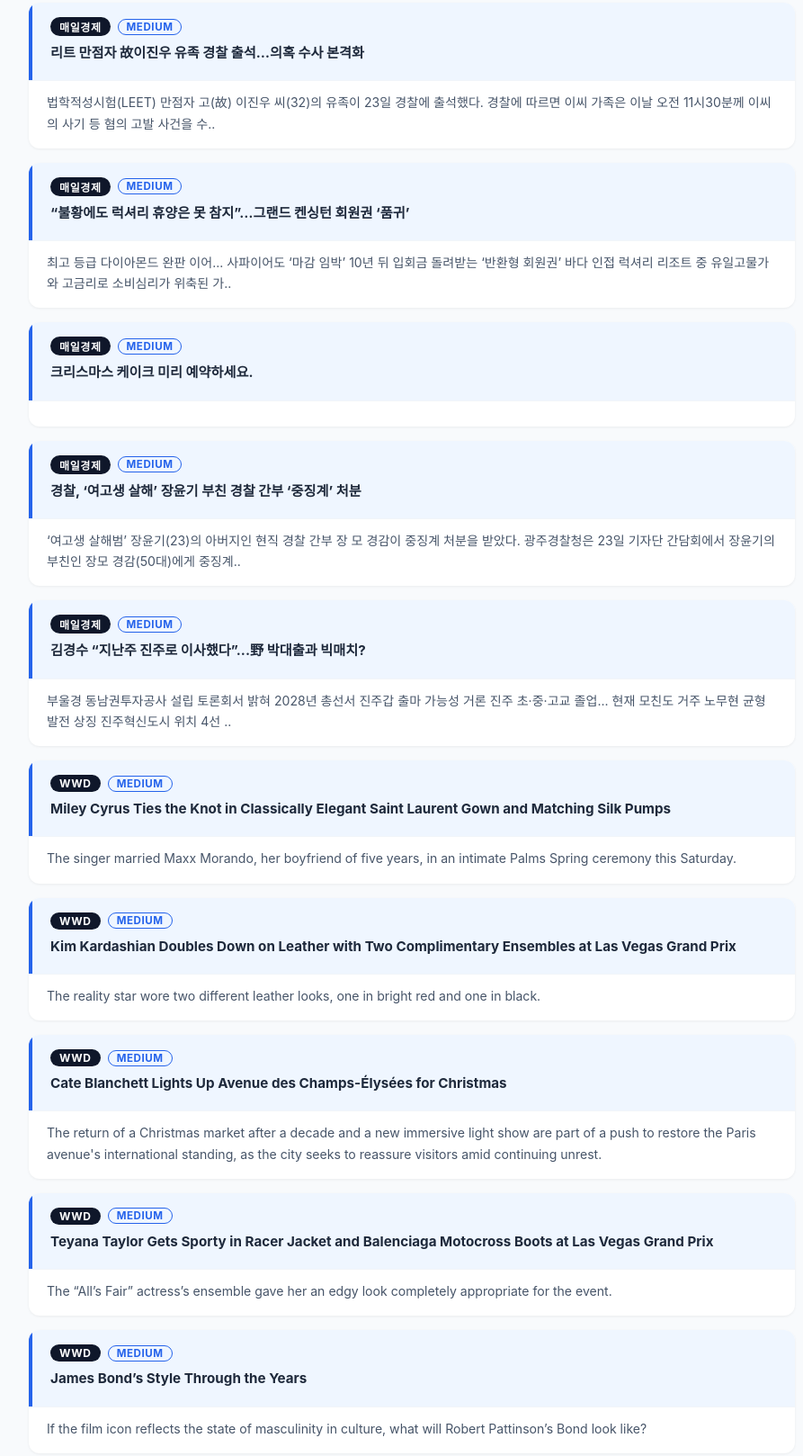
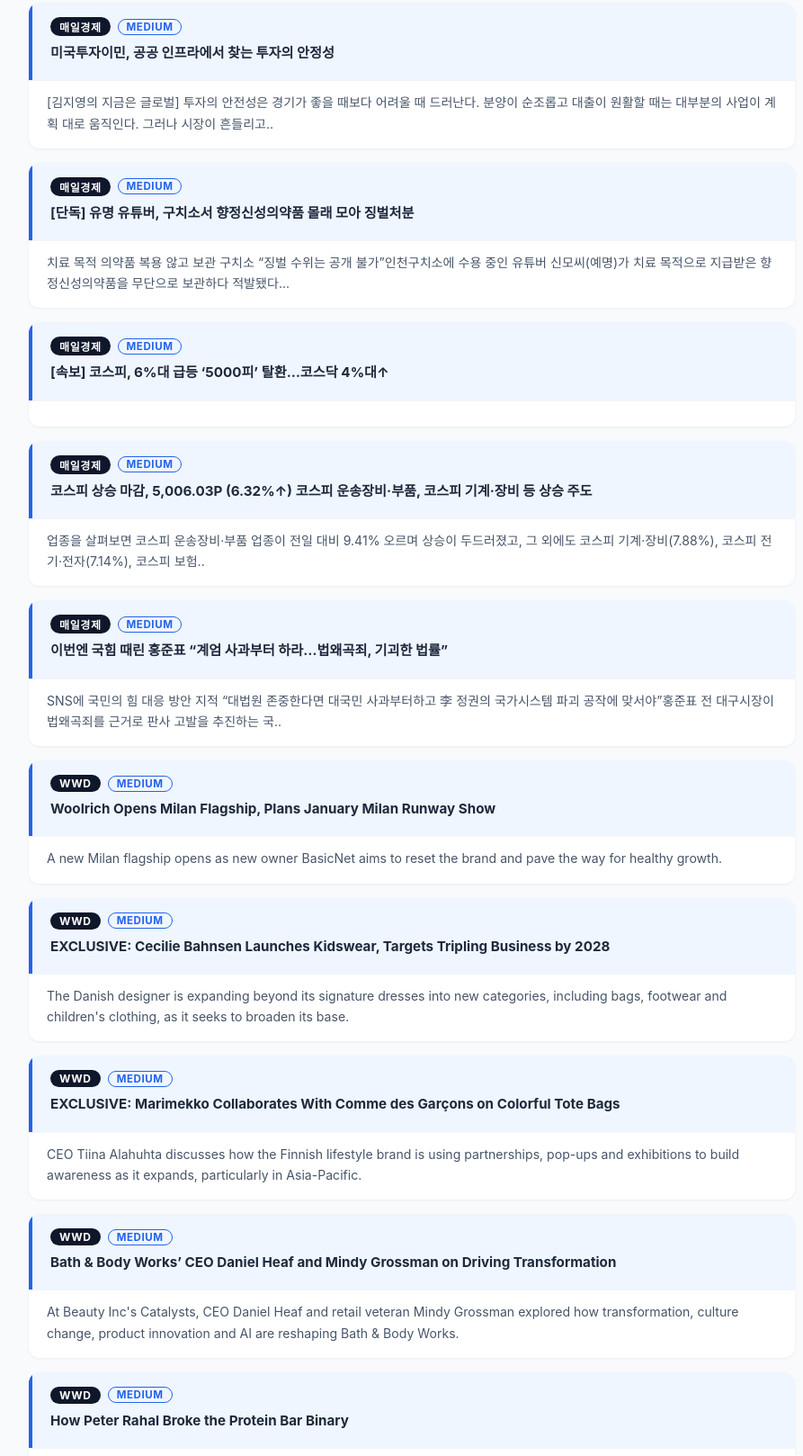
Before and after one commit to fame48kr/daily-newsletter, a plain HTML site: page index.html in a window 1280 px wide. Shown: the part 280-1898 px from the top of the page at 90% size, without its empty margins (182-1075 px from the left). Drawn offline with Linux system fonts and the light colour scheme.

Commit message:
deploy: b4a7a6250e3ed73876d34ceac3e6182636097a5a

```diff
--- a/index.html
+++ b/index.html
@@ -3,7 +3,7 @@
 <head>
 <meta charset="UTF-8">
 <meta name="viewport" content="width=device-width, initial-scale=1.0">
-<title>Daily Newsletter | November 23, 2026</title>
+<title>Daily Newsletter | November 24, 2026</title>
 <style>
   *, *::before, *::after { box-sizing: border-box; margin: 0; padding: 0; }
   body { font-family: -apple-system, BlinkMacSystemFont, "Segoe UI", sans-serif; background: #f8fafc; color: #1e293b; }
@@ -67,7 +67,7 @@
 
 <div class="hero">
   <h1>Daily Newsletter</h1>
-  <div class="date">NOVEMBER 23, 2026</div>
+  <div class="date">NOVEMBER 24, 2026</div>
 </div>
 
 <div class="controls">
@@ -91,13 +91,13 @@
               <span class="importance-badge" style="color:#2563eb; border-color:#2563eb;">Medium</span>
             </div>
             <h3 class="card-title">
-              <a href="https://www.mk.co.kr/news/society/12216019" target="_blank" rel="noopener">리트 만점자 故이진우 유족 경찰 출석…의혹 수사 본격화</a>
+              <a href="https://www.mk.co.kr/news/society/12217142" target="_blank" rel="noopener">미국투자이민, 공공 인프라에서 찾는 투자의 안정성</a>
             </h3>
             <div class="tags"></div>
           </div>
           <div class="card-body">
-            <p class="summary ko">법학적성시험(LEET) 만점자 고(故) 이진우 씨(32)의 유족이 23일 경찰에 출석했다. 경찰에 따르면 이씨 가족은 이날 오전 11시30분께 이씨의 사기 등 혐의 고발 사건을 수..</p>
-            <p class="summary en hidden">법학적성시험(LEET) 만점자 고(故) 이진우 씨(32)의 유족이 23일 경찰에 출석했다. 경찰에 따르면 이씨 가족은 이날 오전 11시30분께 이씨의 사기 등 혐의 고발 사건을 수..</p>
+            <p class="summary ko">[김지영의 지금은 글로벌] 투자의 안전성은 경기가 좋을 때보다 어려울 때 드러난다. 분양이 순조롭고 대출이 원활할 때는 대부분의 사업이 계획 대로 움직인다. 그러나 시장이 흔들리고..</p>
+            <p class="summary en hidden">[김지영의 지금은 글로벌] 투자의 안전성은 경기가 좋을 때보다 어려울 때 드러난다. 분양이 순조롭고 대출이 원활할 때는 대부분의 사업이 계획 대로 움직인다. 그러나 시장이 흔들리고..</p>
           </div>
         </div>
         <div class="card" data-importance="Medium">
@@ -107,13 +107,13 @@
               <span class="importance-badge" style="color:#2563eb; border-color:#2563eb;">Medium</span>
             </div>
             <h3 class="card-title">
-              <a href="https://www.mk.co.kr/news/business/12216003" target="_blank" rel="noopener">“불황에도 럭셔리 휴양은 못 참지”…그랜드 켄싱턴 회원권 ‘품귀’</a>
+              <a href="https://www.mk.co.kr/news/society/12217141" target="_blank" rel="noopener">[단독] 유명 유튜버, 구치소서 향정신성의약품 몰래 모아 징벌처분</a>
             </h3>
             <div class="tags"></div>
           </div>
           <div class="card-body">
-            <p class="summary ko">최고 등급 다이아몬드 완판 이어...  사파이어도 ‘마감 임박’ 10년 뒤 입회금 돌려받는 ‘반환형 회원권’ 바다 인접 럭셔리 리조트 중 유일고물가와 고금리로 소비심리가 위축된 가..</p>
-            <p class="summary en hidden">최고 등급 다이아몬드 완판 이어...  사파이어도 ‘마감 임박’ 10년 뒤 입회금 돌려받는 ‘반환형 회원권’ 바다 인접 럭셔리 리조트 중 유일고물가와 고금리로 소비심리가 위축된 가..</p>
+            <p class="summary ko">치료 목적 의약품 복용 않고 보관 구치소 “징벌 수위는 공개 불가”인천구치소에 수용 중인 유튜버 신모씨(예명)가 치료 목적으로 지급받은 향정신성의약품을 무단으로 보관하다 적발됐다...</p>
+            <p class="summary en hidden">치료 목적 의약품 복용 않고 보관 구치소 “징벌 수위는 공개 불가”인천구치소에 수용 중인 유튜버 신모씨(예명)가 치료 목적으로 지급받은 향정신성의약품을 무단으로 보관하다 적발됐다...</p>
           </div>
         </div>
         <div class="card" data-importance="Medium">
@@ -123,7 +123,7 @@
               <span class="importance-badge" style="color:#2563eb; border-color:#2563eb;">Medium</span>
             </div>
             <h3 class="card-title">
-              <a href="https://www.mk.co.kr/news/business/12216000" target="_blank" rel="noopener">크리스마스 케이크 미리 예약하세요.</a>
+              <a href="https://www.mk.co.kr/news/stock/12217139" target="_blank" rel="noopener">[속보] 코스피, 6%대 급등 ‘5000피’ 탈환…코스닥 4%대↑</a>
             </h3>
             <div class="tags"></div>
           </div>
@@ -139,13 +139,13 @@
               <span class="importance-badge" style="color:#2563eb; border-color:#2563eb;">Medium</span>
             </div>
             <h3 class="card-title">
-              <a href="https://www.mk.co.kr/news/society/12215998" target="_blank" rel="noopener">경찰, ‘여고생 살해’ 장윤기 부친 경찰 간부 ‘중징계’ 처분</a>
+              <a href="https://www.mk.co.kr/news/stock/12217138" target="_blank" rel="noopener">코스피 상승 마감, 5,006.03P (6.32%↑) 코스피 운송장비·부품, 코스피 기계·장비 등 상승 주도</a>
             </h3>
             <div class="tags"></div>
           </div>
           <div class="card-body">
-            <p class="summary ko">‘여고생 살해범’ 장윤기(23)의 아버지인 현직 경찰 간부 장 모 경감이 중징계 처분을 받았다. 광주경찰청은 23일 기자단 간담회에서 장윤기의 부친인 장모 경감(50대)에게 중징계..</p>
-            <p class="summary en hidden">‘여고생 살해범’ 장윤기(23)의 아버지인 현직 경찰 간부 장 모 경감이 중징계 처분을 받았다. 광주경찰청은 23일 기자단 간담회에서 장윤기의 부친인 장모 경감(50대)에게 중징계..</p>
+            <p class="summary ko">업종을 살펴보면 코스피 운송장비·부품 업종이 전일 대비 9.41% 오르며 상승이 두드러졌고, 그 외에도 코스피 기계·장비(7.88%), 코스피 전기·전자(7.14%), 코스피 보험..</p>
+            <p class="summary en hidden">업종을 살펴보면 코스피 운송장비·부품 업종이 전일 대비 9.41% 오르며 상승이 두드러졌고, 그 외에도 코스피 기계·장비(7.88%), 코스피 전기·전자(7.14%), 코스피 보험..</p>
           </div>
         </div>
         <div class="card" data-importance="Medium">
@@ -155,13 +155,13 @@
               <span class="importance-badge" style="color:#2563eb; border-color:#2563eb;">Medium</span>
             </div>
             <h3 class="card-title">
-              <a href="https://www.mk.co.kr/news/politics/12215997" target="_blank" rel="noopener">김경수 “지난주 진주로 이사했다”...野 박대출과 빅매치?</a>
+              <a href="https://www.mk.co.kr/news/politics/12217137" target="_blank" rel="noopener">이번엔 국힘 때린 홍준표 “계엄 사과부터 하라…법왜곡죄, 기괴한 법률”</a>
             </h3>
             <div class="tags"></div>
           </div>
           <div class="card-body">
-            <p class="summary ko">부울경 동남권투자공사 설립 토론회서 밝혀 2028년 총선서 진주갑 출마 가능성 거론  진주 초·중·고교 졸업... 현재 모친도 거주 노무현 균형발전 상징 진주혁신도시 위치  4선 ..</p>
-            <p class="summary en hidden">부울경 동남권투자공사 설립 토론회서 밝혀 2028년 총선서 진주갑 출마 가능성 거론  진주 초·중·고교 졸업... 현재 모친도 거주 노무현 균형발전 상징 진주혁신도시 위치  4선 ..</p>
+            <p class="summary ko">SNS에 국민의 힘 대응 방안 지적 “대법원 존중한다면 대국민 사과부터하고 李 정권의 국가시스템 파괴 공작에 맞서야”홍준표 전 대구시장이 법왜곡죄를 근거로 판사 고발을 추진하는 국..</p>
+            <p class="summary en hidden">SNS에 국민의 힘 대응 방안 지적 “대법원 존중한다면 대국민 사과부터하고 李 정권의 국가시스템 파괴 공작에 맞서야”홍준표 전 대구시장이 법왜곡죄를 근거로 판사 고발을 추진하는 국..</p>
           </div>
         </div>
         <div class="card" data-importance="Medium">
@@ -171,13 +171,13 @@
               <span class="importance-badge" style="color:#2563eb; border-color:#2563eb;">Medium</span>
             </div>
             <h3 class="card-title">
-              <a href="https://wwd.com/?p=1239461853" target="_blank" rel="noopener">Miley Cyrus Ties the Knot in Classically Elegant Saint Laurent Gown and Matching Silk Pumps</a>
+              <a href="https://wwd.com/?p=1239462254" target="_blank" rel="noopener">Woolrich Opens Milan Flagship, Plans January Milan Runway Show</a>
             </h3>
             <div class="tags"></div>
           </div>
           <div class="card-body">
-            <p class="summary ko">The singer married Maxx Morando, her boyfriend of five years, in an intimate Palms Spring ceremony this Saturday.</p>
-            <p class="summary en hidden">The singer married Maxx Morando, her boyfriend of five years, in an intimate Palms Spring ceremony this Saturday.</p>
+            <p class="summary ko">A new Milan flagship opens as new owner BasicNet aims to reset the brand and pave the way for healthy growth.</p>
+            <p class="summary en hidden">A new Milan flagship opens as new owner BasicNet aims to reset the brand and pave the way for healthy growth.</p>
           </div>
         </div>
         <div class="card" data-importance="Medium">
@@ -187,13 +187,13 @@
               <span class="importance-badge" style="color:#2563eb; border-color:#2563eb;">Medium</span>
             </div>
             <h3 class="card-title">
-              <a href="https://wwd.com/?p=1239461824" target="_blank" rel="noopener">Kim Kardashian Doubles Down on Leather with Two Complimentary Ensembles at Las Vegas Grand Prix</a>
+              <a href="https://wwd.com/?p=1239462119" target="_blank" rel="noopener">EXCLUSIVE: Cecilie Bahnsen Launches Kidswear, Targets Tripling Business by 2028</a>
             </h3>
             <div class="tags"></div>
           </div>
           <div class="card-body">
-            <p class="summary ko">The reality star wore two different leather looks, one in bright red and one in black.</p>
-            <p class="summary en hidden">The reality star wore two different leather looks, one in bright red and one in black.</p>
+            <p class="summary ko">The Danish designer is expanding beyond its signature dresses into new categories, including bags, footwear and children's clothing, as it seeks to broaden its base.</p>
+            <p class="summary en hidden">The Danish designer is expanding beyond its signature dresses into new categories, including bags, footwear and children's clothing, as it seeks to broaden its base.</p>
           </div>
         </div>
         <div class="card" data-importance="Medium">
@@ -203,13 +203,13 @@
               <span class="importance-badge" style="color:#2563eb; border-color:#2563eb;">Medium</span>
             </div>
             <h3 class="card-title">
-              <a href="https://wwd.com/?p=1239461802" target="_blank" rel="noopener">Cate Blanchett Lights Up Avenue des Champs-Élysées for Christmas</a>
+              <a href="https://wwd.com/?p=1239462606" target="_blank" rel="noopener">EXCLUSIVE: Marimekko Collaborates With Comme des Garçons on Colorful Tote Bags</a>
             </h3>
             <div class="tags"></div>
           </div>
           <div class="card-body">
-            <p class="summary ko">The return of a Christmas market after a decade and a new immersive light show are part of a push to restore the Paris avenue's international standing, as the city seeks to reassure visitors amid continuing unrest.</p>
-            <p class="summary en hidden">The return of a Christmas market after a decade and a new immersive light show are part of a push to restore the Paris avenue's international standing, as the city seeks to reassure visitors amid continuing unrest.</p>
+            <p class="summary ko">CEO Tiina Alahuhta discusses how the Finnish lifestyle brand is using partnerships, pop-ups and exhibitions to build awareness as it expands, particularly in Asia-Pacific.</p>
+            <p class="summary en hidden">CEO Tiina Alahuhta discusses how the Finnish lifestyle brand is using partnerships, pop-ups and exhibitions to build awareness as it expands, particularly in Asia-Pacific.</p>
           </div>
         </div>
         <div class="card" data-importance="Medium">
@@ -219,13 +219,13 @@
               <span class="importance-badge" style="color:#2563eb; border-color:#2563eb;">Medium</span>
             </div>
             <h3 class="card-title">
-              <a href="https://wwd.com/?p=1239461809" target="_blank" rel="noopener">Teyana Taylor Gets Sporty in Racer Jacket and Balenciaga Motocross Boots at Las Vegas Grand Prix</a>
+              <a href="https://wwd.com/?p=1239427486" target="_blank" rel="noopener">Bath & Body Works’ CEO Daniel Heaf and Mindy Grossman on Driving Transformation</a>
             </h3>
             <div class="tags"></div>
           </div>
           <div class="card-body">
-            <p class="summary ko">The “All’s Fair” actress’s ensemble gave her an edgy look completely appropriate for the event.</p>
-            <p class="summary en hidden">The “All’s Fair” actress’s ensemble gave her an edgy look completely appropriate for the event.</p>
+            <p class="summary ko">At Beauty Inc's Catalysts, CEO Daniel Heaf and retail veteran Mindy Grossman explored how transformation, culture change, product innovation and AI are reshaping Bath &#38; Body Works.</p>
+            <p class="summary en hidden">At Beauty Inc's Catalysts, CEO Daniel Heaf and retail veteran Mindy Grossman explored how transformation, culture change, product innovation and AI are reshaping Bath &#38; Body Works.</p>
           </div>
         </div>
         <div class="card" data-importance="Medium">
@@ -235,18 +235,18 @@
               <span class="importance-badge" style="color:#2563eb; border-color:#2563eb;">Medium</span>
             </div>
             <h3 class="card-title">
-              <a href="https://wwd.com/?p=1239461235" target="_blank" rel="noopener">James Bond’s Style Through the Years</a>
+              <a href="https://wwd.com/?p=1239427513" target="_blank" rel="noopener">How Peter Rahal Broke the Protein Bar Binary</a>
             </h3>
             <div class="tags"></div>
           </div>
           <div class="card-body">
-            <p class="summary ko">If the film icon reflects the state of masculinity in culture, what will Robert Pattinson’s Bond look like?</p>
-            <p class="summary en hidden">If the film icon reflects the state of masculinity in culture, what will Robert Pattinson’s Bond look like?</p>
+            <p class="summary ko">The David Protein founder is bringing new consumers into the protein fold with his out-of-the-box approach — and plans to bring the same magic to other categories.</p>
+            <p class="summary en hidden">The David Protein founder is bringing new consumers into the protein fold with his out-of-the-box approach — and plans to bring the same magic to other categories.</p>
           </div>
         </div>
 </div>
 
-<footer>Generated November 23, 2026 · Powered by Claude AI</footer>
+<footer>Generated November 24, 2026 · Powered by Claude AI</footer>
 
 <script>
 function setLang(lang) {
```
